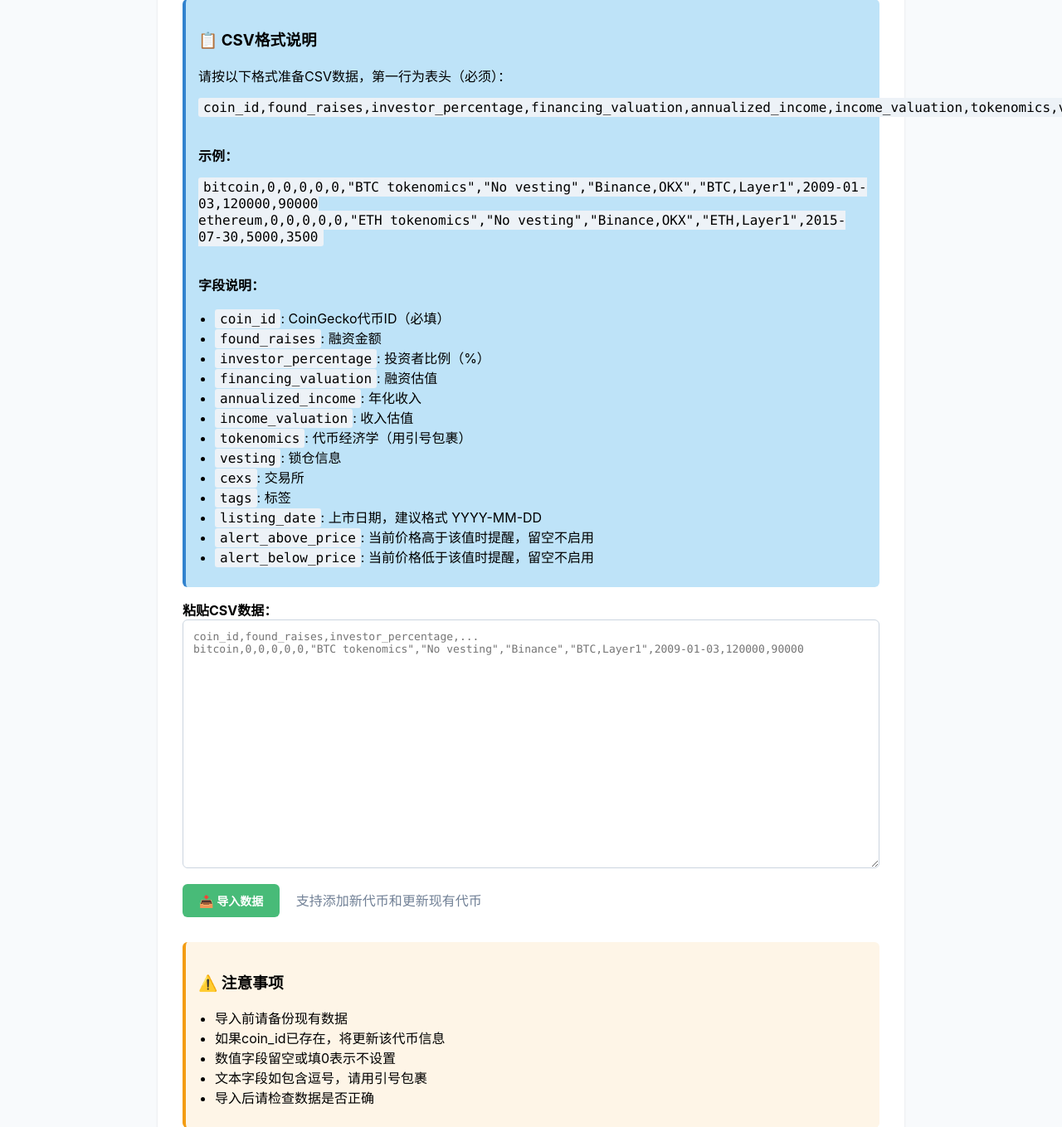
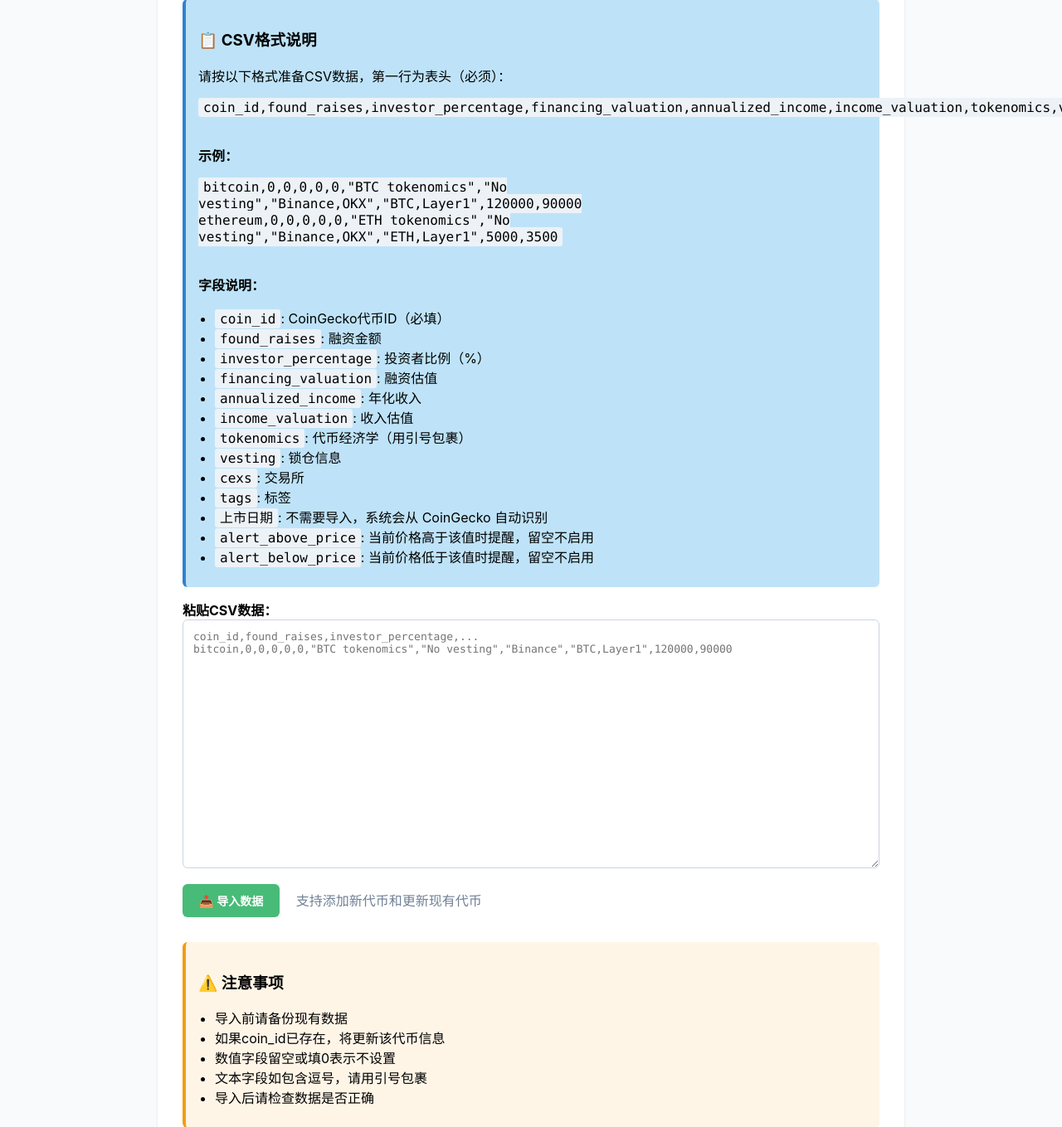
Before and after one commit to BenjaminZH1777/crypto-prices-dashboard, a Flask app: page /batch-import in a window 1280 px wide; the page is wider, and only the part inside the window is pictured. Shown: the part 178-1537 px from the top of that part at 83% size. Run offline with Flask 3, Linux system fonts and the light colour scheme; the visitor is signed in with stand-in values (Sample User, id 1).

Commit message:
auto-fill listing dates from CoinGecko

```diff
--- a/app.py
+++ b/app.py
@@ -13,6 +13,7 @@ import requests
 import logging
 import traceback
 from urllib.parse import urlsplit
+from datetime import datetime
 
 app = Flask(__name__, static_folder='static', template_folder='templates')
 
@@ -246,6 +247,10 @@ _market_cache = {
     'ids_key': '',
 }
 
+_listing_date_cache = {
+    'data': {},  # coin id -> (listing_date or None, fetched_ok, fetched_epoch)
+}
+
 def _fetch_markets_via_requests(coin_ids: list[str], timeout_seconds: int = 10) -> list[dict]:
     if not coin_ids:
         return []
@@ -261,6 +266,70 @@ def _fetch_markets_via_requests(coin_ids: list[str], timeout_seconds: int = 10)
     resp = requests.get(url, params=params, headers=headers, timeout=timeout_seconds)
     resp.raise_for_status()
     return resp.json() or []
+
+
+def _normalize_coingecko_date(value) -> str | None:
+    if not value:
+        return None
+    text = str(value).strip()
+    if not text:
+        return None
+    candidate = text[:10]
+    try:
+        datetime.strptime(candidate, "%Y-%m-%d")
+        return candidate
+    except ValueError:
+        return None
+
+
+def _fetch_listing_date_via_requests(coin_id: str, timeout_seconds: int = 6) -> tuple[str | None, bool]:
+    """Fetch CoinGecko's available launch/listing date for one coin.
+
+    CoinGecko exposes `genesis_date` on the coin detail endpoint. For coins
+    where that is absent, try ICO dates if present. Returns (date, fetched_ok).
+    """
+    if not coin_id:
+        return None, False
+    url = f"https://api.coingecko.com/api/v3/coins/{coin_id}"
+    params = {
+        'localization': 'false',
+        'tickers': 'false',
+        'market_data': 'false',
+        'community_data': 'false',
+        'developer_data': 'false',
+        'sparkline': 'false',
+    }
+    headers = {
+        'User-Agent': 'crypto-prices-dashboard/1.0 (+https://github.com/BenjaminZH1777/crypto-prices-dashboard)'
+    }
+    try:
+        resp = requests.get(url, params=params, headers=headers, timeout=timeout_seconds)
+        resp.raise_for_status()
+        payload = resp.json() or {}
+    except Exception:
+        return None, False
+
+    listing_date = _normalize_coingecko_date(payload.get('genesis_date'))
+    ico_data = payload.get('ico_data') or {}
+    if not listing_date:
+        listing_date = _normalize_coingecko_date(ico_data.get('public_sale_start_date'))
+    if not listing_date:
+        listing_date = _normalize_coingecko_date(ico_data.get('ico_start_date'))
+    return listing_date, True
+
+
+def get_cached_listing_date(coin_id: str, cache_ttl_seconds: int = 86400) -> tuple[str | None, bool]:
+    """Return (CoinGecko listing date, fetched_ok) with a per-process cache."""
+    now = time.time()
+    cached = _listing_date_cache['data'].get(coin_id)
+    if cached:
+        cached_date, cached_ok, cached_epoch = cached
+        if now - cached_epoch <= cache_ttl_seconds:
+            return cached_date, cached_ok
+
+    listing_date, fetched_ok = _fetch_listing_date_via_requests(coin_id)
+    _listing_date_cache['data'][coin_id] = (listing_date, fetched_ok, now)
+    return listing_date, fetched_ok
 
 def get_cached_market_data(ttl_seconds: int = 300) -> tuple[dict, float, int]:
     """Return (data_dict, last_fetch_epoch, ttl) with simple in-process cache.
@@ -521,7 +590,6 @@ def manage():
         vesting = request.form.get('vesting', '')
         cexs = request.form.get('cexs', '')
         tags = request.form.get('tags', '')
-        listing_date = request.form.get('listing_date', '')
         alert_above_price = parse_optional_float(request.form.get('alert_above_price'))
         alert_below_price = parse_optional_float(request.form.get('alert_below_price'))
 
@@ -549,7 +617,6 @@ def manage():
                 coin.vesting = vesting
                 coin.cexs = cexs
                 coin.tags = tags
-                coin.listing_date = listing_date
                 coin.alert_above_price = alert_above_price
                 coin.alert_below_price = alert_below_price
             else:
@@ -568,7 +635,6 @@ def manage():
                     vesting=vesting,
                     cexs=cexs,
                     tags=tags,
-                    listing_date=listing_date,
                     alert_above_price=alert_above_price,
                     alert_below_price=alert_below_price
                 )
@@ -609,7 +675,6 @@ def edit_coin(coin_db_id: int):
         vesting = request.form.get('vesting', '')
         cexs = request.form.get('cexs', '')
         tags = request.form.get('tags', '')
-        listing_date = request.form.get('listing_date', '')
         alert_above_price = parse_optional_float(request.form.get('alert_above_price'))
         alert_below_price = parse_optional_float(request.form.get('alert_below_price'))
 
@@ -632,7 +697,6 @@ def edit_coin(coin_db_id: int):
             coin.vesting = vesting
             coin.cexs = cexs
             coin.tags = tags
-            coin.listing_date = listing_date
             coin.alert_above_price = alert_above_price
             coin.alert_below_price = alert_below_price
             try:
@@ -653,8 +717,15 @@ def api_data():
         data_dict, last_epoch, ttl = get_cached_market_data(ttl_seconds=300)
         coins = Coin.query.all()
         table_data = []
+        listing_date_cache_changed = False
         for coin in coins:
             market = data_dict.get(coin.coin_id)
+            listing_date, listing_date_fetched = get_cached_listing_date(coin.coin_id)
+            if not listing_date_fetched:
+                listing_date = coin.listing_date
+            if listing_date_fetched and coin.listing_date != listing_date:
+                coin.listing_date = listing_date
+                listing_date_cache_changed = True
             # Compute financing_based_price if inputs available
             computed_fbp = None
             computed_ibp = None
@@ -697,11 +768,16 @@ def api_data():
                 'vesting': coin.vesting,
                 'cexs': coin.cexs,
                 'tags': coin.tags,
-                'listing_date': coin.listing_date,
+                'listing_date': listing_date,
                 'alert_above_price': coin.alert_above_price,
                 'alert_below_price': coin.alert_below_price,
             }
             table_data.append(table_row)
+        if listing_date_cache_changed:
+            try:
+                db.session.commit()
+            except Exception:
+                db.session.rollback()
         # Include cache metadata so UI can show last/next refresh
         response = {
             'rows': table_data,
@@ -826,7 +902,6 @@ def batch_import():
                         coin.vesting = row.get('vesting', '')
                         coin.cexs = row.get('cexs', '')
                         coin.tags = row.get('tags', '')
-                        coin.listing_date = row.get('listing_date', '')
                         coin.alert_above_price = to_float(row.get('alert_above_price'))
                         coin.alert_below_price = to_float(row.get('alert_below_price'))
                         updated_count += 1
@@ -843,7 +918,6 @@ def batch_import():
                             vesting=row.get('vesting', ''),
                             cexs=row.get('cexs', ''),
                             tags=row.get('tags', ''),
-                            listing_date=row.get('listing_date', ''),
                             alert_above_price=to_float(row.get('alert_above_price')),
                             alert_below_price=to_float(row.get('alert_below_price'))
                         )
--- a/templates/batch_import.html
+++ b/templates/batch_import.html
@@ -103,13 +103,13 @@
             <h3>📋 CSV格式说明</h3>
             <p>请按以下格式准备CSV数据，第一行为表头（必须）：</p>
             <code>
-coin_id,found_raises,investor_percentage,financing_valuation,annualized_income,income_valuation,tokenomics,vesting,cexs,tags,listing_date,alert_above_price,alert_below_price
+coin_id,found_raises,investor_percentage,financing_valuation,annualized_income,income_valuation,tokenomics,vesting,cexs,tags,alert_above_price,alert_below_price
             </code>
             <br><br>
             <p><strong>示例：</strong></p>
             <code>
-bitcoin,0,0,0,0,0,"BTC tokenomics","No vesting","Binance,OKX","BTC,Layer1",2009-01-03,120000,90000<br>
-ethereum,0,0,0,0,0,"ETH tokenomics","No vesting","Binance,OKX","ETH,Layer1",2015-07-30,5000,3500
+bitcoin,0,0,0,0,0,"BTC tokenomics","No vesting","Binance,OKX","BTC,Layer1",120000,90000<br>
+ethereum,0,0,0,0,0,"ETH tokenomics","No vesting","Binance,OKX","ETH,Layer1",5000,3500
             </code>
             <br><br>
             <p><strong>字段说明：</strong></p>
@@ -124,7 +124,7 @@ ethereum,0,0,0,0,0,"ETH tokenomics","No vesting","Binance,OKX","ETH,Layer1",2015
                 <li><code>vesting</code>: 锁仓信息</li>
                 <li><code>cexs</code>: 交易所</li>
                 <li><code>tags</code>: 标签</li>
-                <li><code>listing_date</code>: 上市日期，建议格式 YYYY-MM-DD</li>
+                <li><code>上市日期</code>: 不需要导入，系统会从 CoinGecko 自动识别</li>
                 <li><code>alert_above_price</code>: 当前价格高于该值时提醒，留空不启用</li>
                 <li><code>alert_below_price</code>: 当前价格低于该值时提醒，留空不启用</li>
             </ul>
@@ -135,7 +135,7 @@ ethereum,0,0,0,0,0,"ETH tokenomics","No vesting","Binance,OKX","ETH,Layer1",2015
 
             <label for="csv_data"><strong>粘贴CSV数据：</strong></label>
             <textarea name="csv_data" id="csv_data" placeholder="coin_id,found_raises,investor_percentage,...
-bitcoin,0,0,0,0,0,&quot;BTC tokenomics&quot;,&quot;No vesting&quot;,&quot;Binance&quot;,&quot;BTC,Layer1&quot;,2009-01-03,120000,90000"></textarea>
+bitcoin,0,0,0,0,0,&quot;BTC tokenomics&quot;,&quot;No vesting&quot;,&quot;Binance&quot;,&quot;BTC,Layer1&quot;,120000,90000"></textarea>
 
             <div style="margin-top: 15px;">
                 <button type="submit" class="btn">📥 导入数据</button>
--- a/templates/edit.html
+++ b/templates/edit.html
@@ -42,8 +42,7 @@
         <textarea name="cexs">{{ coin.cexs }}</textarea><br>
         <label for="tags">Tags:</label>
         <textarea name="tags">{{ coin.tags }}</textarea><br>
-        <label for="listing_date">上市日期:</label>
-        <input type="date" name="listing_date" id="listing_date" value="{{ coin.listing_date or '' }}"><br>
+        <p>上市日期：{{ coin.listing_date or '将从 CoinGecko 自动识别' }}</p>
         <hr>
         <h3>特殊关注手动提醒</h3>
         <label for="alert_above_price">价格高于此值提醒 (USD):</label>
--- a/templates/manage.html
+++ b/templates/manage.html
@@ -48,8 +48,7 @@
         <textarea name="cexs"></textarea><br>
         <label for="tags">Tags:</label>
         <textarea name="tags" placeholder="comma separated tags"></textarea><br>
-        <label for="listing_date">上市日期:</label>
-        <input type="date" name="listing_date" id="listing_date"><br>
+        <small>上市日期会从 CoinGecko 自动识别并显示，无需手动填写。</small><br>
         <hr>
         <h3>特殊关注手动提醒</h3>
         <label for="alert_above_price">价格高于此值提醒 (USD):</label>
@@ -96,7 +95,7 @@
                 <td>{{ coin.vesting }}</td>
                 <td>{{ coin.cexs }}</td>
                 <td>{{ coin.tags }}</td>
-                <td>{{ coin.listing_date or '' }}</td>
+                <td>{{ coin.listing_date or '自动识别中' }}</td>
                 <td>{{ coin.alert_above_price or '' }}</td>
                 <td>{{ coin.alert_below_price or '' }}</td>
                 <td>
```
Also changed, not shown: 1 other file.
